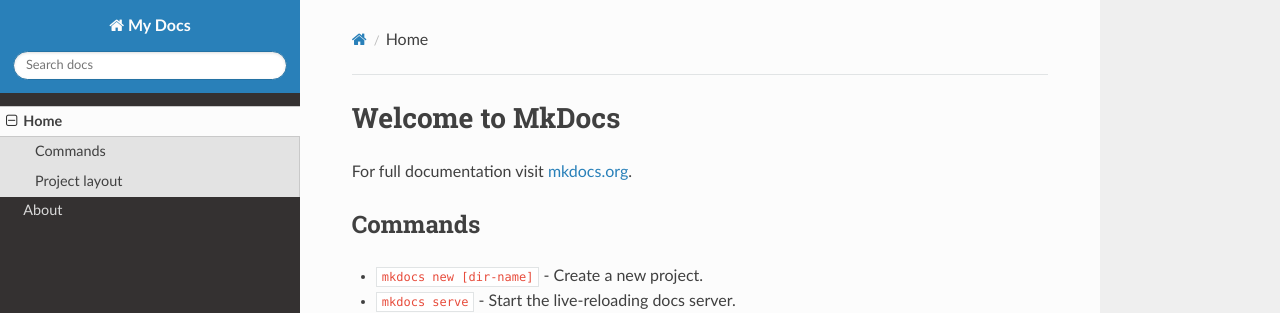
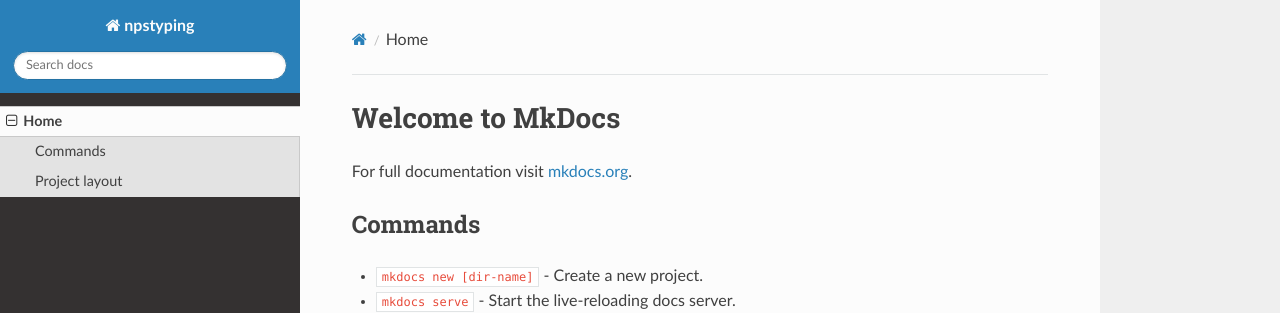
Before and after one commit to fherb2/npstyping, an MkDocs documentation site: the page built from docs/index.md, in a window 1280 px wide. Shown: the top 313 px of the page. Built offline with MkDocs 1.6.1, drawn with Linux system fonts in a browser that asks for light colours; nearby versions of some CDN libraries.

Commit message:
Docs: Site-URL added

```diff
--- a/mkdocs.yml
+++ b/mkdocs.yml
@@ -1,5 +1,5 @@
-site_name: My Docs
+site_name: npstyping
+site_url: https://fherb2.github.io/npstyping/
 nav:
   - Home: index.md
-  - About: about.md
 theme: readthedocs
```
